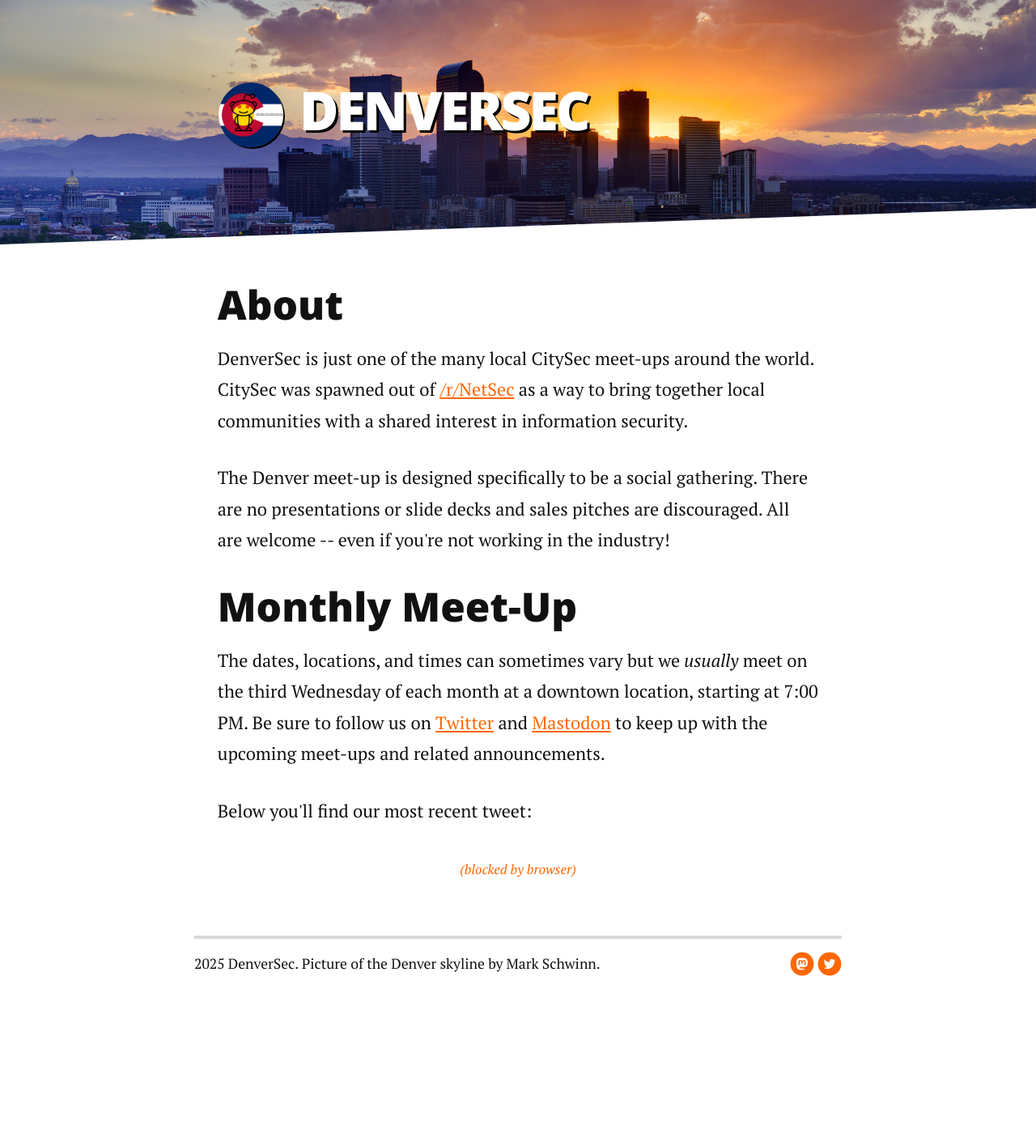
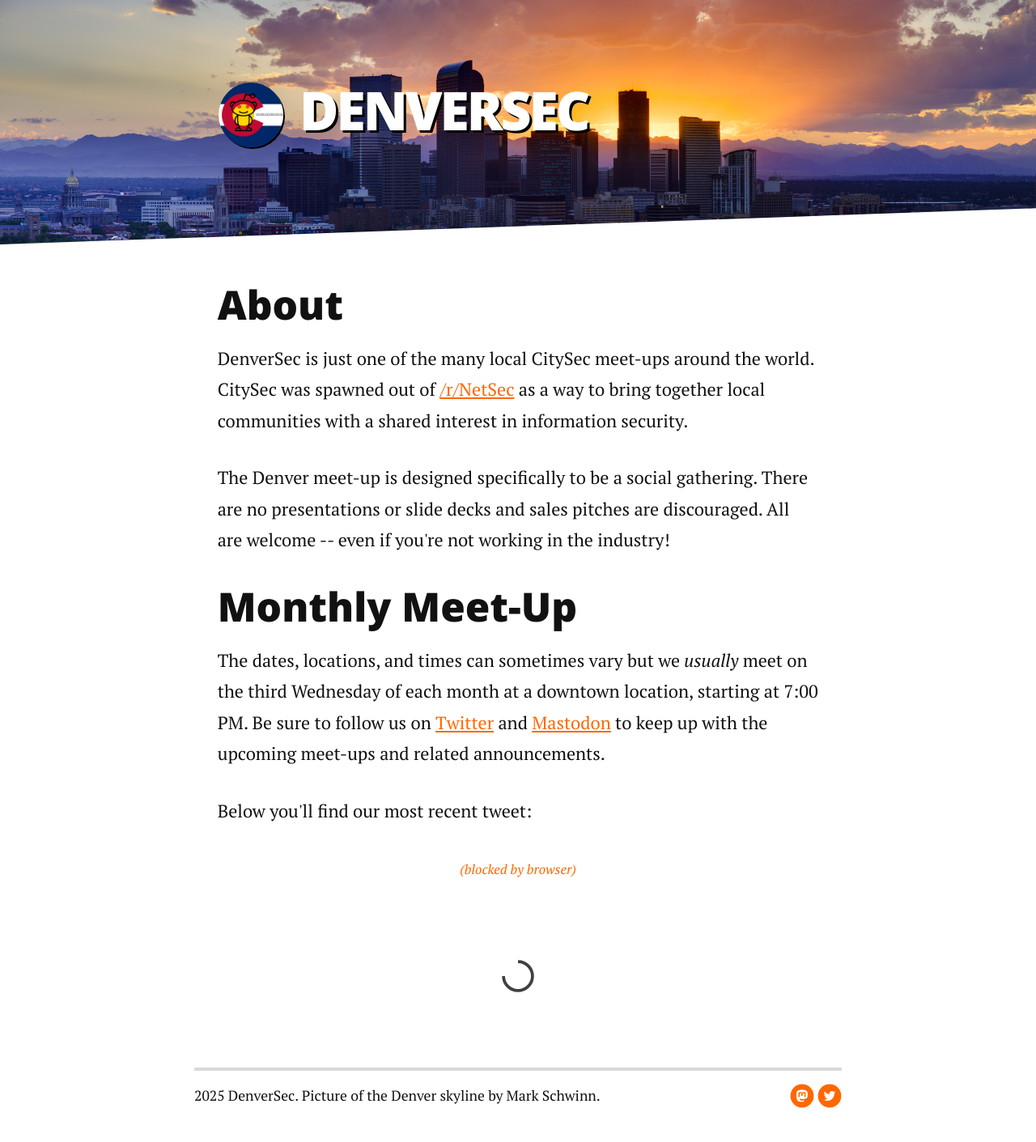
Before and after one commit to denversec/denversec.github.io, a Jekyll site: the page built from index.html, in a window 1280 px wide. Shown: the whole page at 81% size. Built offline with Jekyll 4.4.1, drawn with Linux system fonts in a browser that asks for light colours; nearby versions of some CDN libraries; comment, search, counter and statistics services are not loaded; before the commit the page ends 1248 px from its top, so only the background shows below that.

Commit message:
Update index.html
trying to add embedded Mastodon

```diff
--- a/index.html
+++ b/index.html
@@ -1,6 +1,11 @@
 ---
 layout: default
 ---
+<html lang="en">
+  <head>
+    <!-- CSS -->
+    <link href="assets/css/mastodon-timeline.min.css" rel="stylesheet" />
+  </head>
 
 <div class="post">
 
@@ -10,6 +15,13 @@
 
   <h2 id="meetup">Monthly Meet-Up</h2>
 	<p>The dates, locations, and times can sometimes vary but we <i>usually</i> meet on the third Wednesday of each month at a downtown location, starting at 7:00 PM. Be sure to follow us on <a href="https://twitter.com/{{ site.social.twitter }}" target="_blank">Twitter</a> and <a rel="me" href="https://{{ site.social.mastodon_instance }}/@{{ site.social.mastodon }}" target="_blank">Mastodon</a> to keep up with the upcoming meet-ups and related announcements.</p>
+  <p>
+	<script src="assets/css//mastodon-timeline.umd.js"></script>
+    	<script>
+      	// You can initialize the script here
+    	</script>
+
+  </p>
 
   <p>Below you'll find our most recent tweet:</p>
   <p id="tweet">
@@ -18,3 +30,8 @@
   </p>
 
 </div>
+<div id="mt-container" class="mt-container">
+  <div class="mt-body" role="feed">
+    <div class="mt-loading-spinner"></div>
+  </div>
+</div>
```
